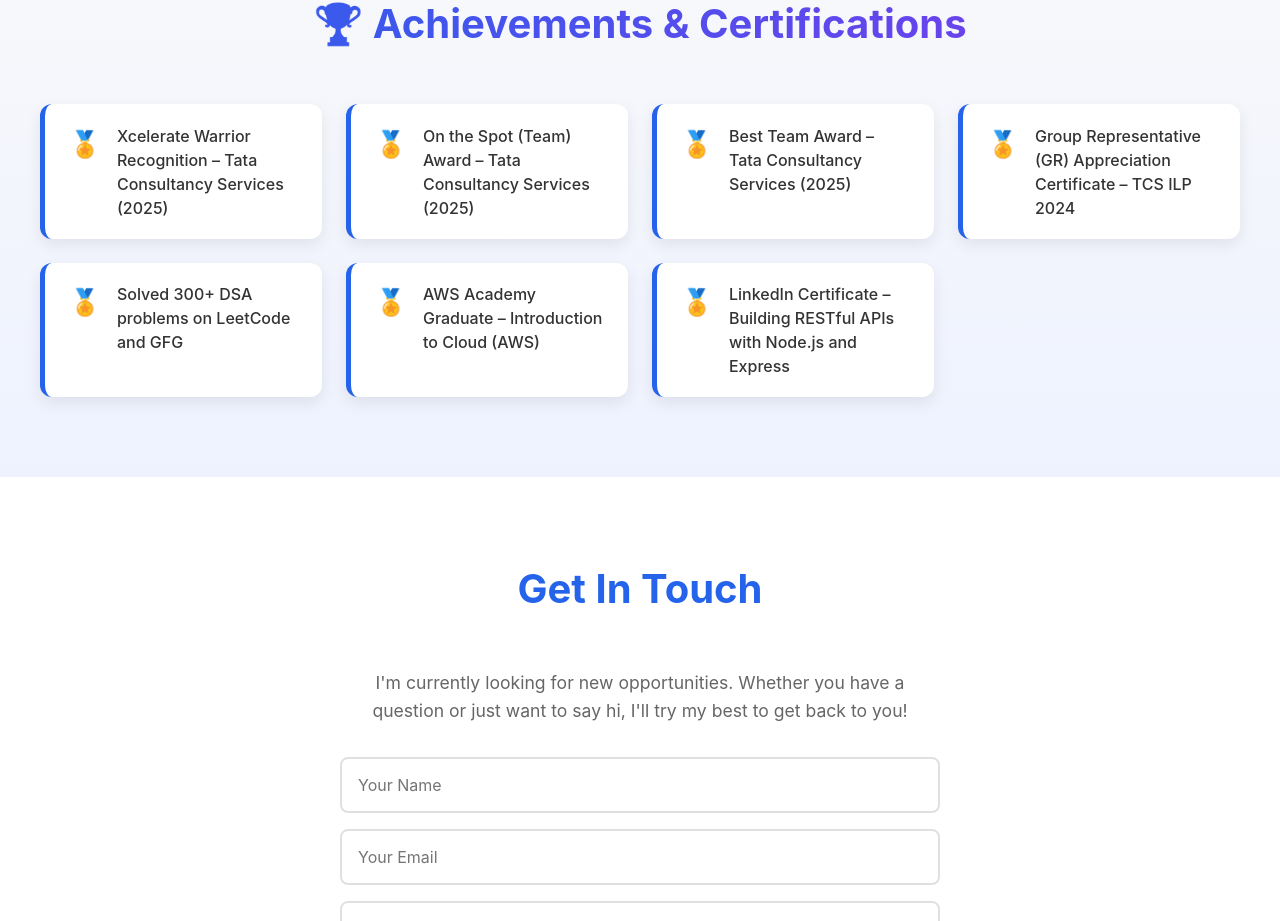
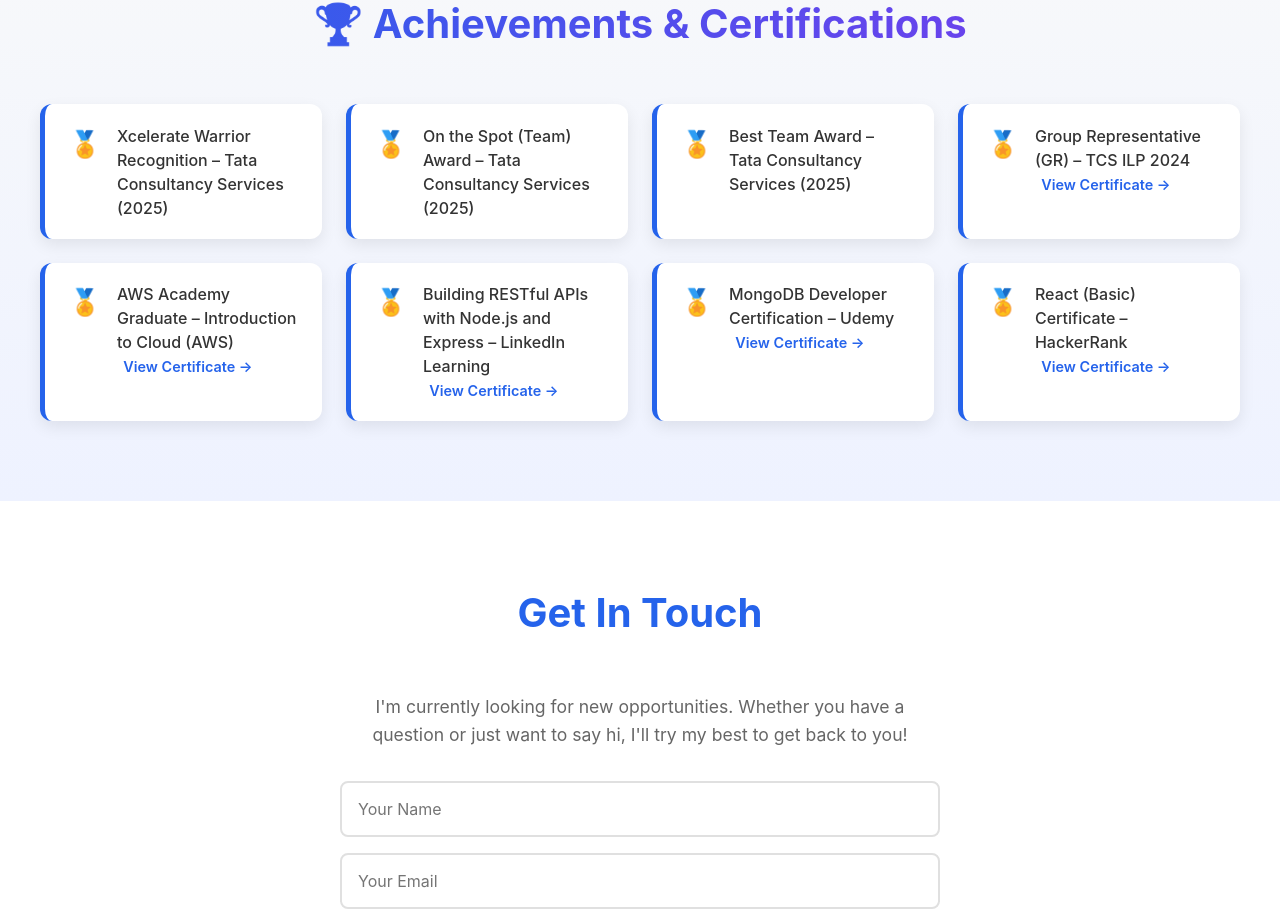
Before and after one commit to AakarshitRaj/Portfolio_Website, a React (Create React App) app in the folder frontend/: page / in a window 1280 px wide. Shown: the part 3417-4338 px from the top of the page. Built offline with nearby package versions, Linux system fonts and the light colour scheme; no server answers.

Commit message:
portfolio data change 4

```diff
--- a/frontend/src/Portfolio.css
+++ b/frontend/src/Portfolio.css
@@ -545,3 +545,17 @@
     text-align: left;
   }
 }
+.view-cert-link {
+  display: inline-block;
+  margin-left: 0.4rem;
+  font-size: 0.9rem;
+  color: #2563eb;
+  font-weight: 600;
+  text-decoration: none;
+  transition: color 0.3s ease, transform 0.2s ease;
+}
+
+.view-cert-link:hover {
+  color: #7c3aed;
+  transform: translateX(3px);
+}
--- a/frontend/src/Portfolio.js
+++ b/frontend/src/Portfolio.js
@@ -82,14 +82,40 @@
   }
 ],
 achievements: [
-  "Xcelerate Warrior Recognition – Tata Consultancy Services (2025)",
-  "On the Spot (Team) Award – Tata Consultancy Services (2025)",
-  "Best Team Award – Tata Consultancy Services (2025)",
-  "Group Representative (GR) Appreciation Certificate – TCS ILP 2024",
-  "Solved 300+ DSA problems on LeetCode and GFG",
-  "AWS Academy Graduate – Introduction to Cloud (AWS)",
-  "LinkedIn Certificate – Building RESTful APIs with Node.js and Express"
+  {
+    title: "Xcelerate Warrior Recognition – Tata Consultancy Services (2025)",
+    link: "" // leave blank if no link available
+  },
+  {
+    title: "On the Spot (Team) Award – Tata Consultancy Services (2025)",
+    link: ""
+  },
+  {
+    title: "Best Team Award – Tata Consultancy Services (2025)",
+    link: ""
+  },
+  {
+    title: "Group Representative (GR) – TCS ILP 2024",
+    link: "https://example.com/tcs-gr-certificate"
+  },
+  {
+    title: "AWS Academy Graduate – Introduction to Cloud (AWS)",
+    link: "https://www.credly.com/badges/aws-intro-cloud"
+  },
+  {
+    title: "Building RESTful APIs with Node.js and Express – LinkedIn Learning",
+    link: "https://www.linkedin.com/learning/certificates/your-link"
+  },
+  {
+    title: "MongoDB Developer Certification – Udemy",
+    link: "https://udemy-certificate-link"
+  },
+  {
+    title: "React (Basic) Certificate – HackerRank",
+    link: "https://www.hackerrank.com/certificates/your-link"
+  }
 ],
+
 
 };
 
@@ -298,12 +324,28 @@
       {DATA.achievements.map((a, i) => (
         <div key={i} className="achievement-card">
           <span className="trophy">🏅</span>
-          <p>{a}</p>
+          <p>
+            {a.title}
+            {a.link && (
+              <>
+                {" "}
+                <a
+                  href={a.link}
+                  target="_blank"
+                  rel="noopener noreferrer"
+                  className="view-cert-link"
+                >
+                  View Certificate →
+                </a>
+              </>
+            )}
+          </p>
         </div>
       ))}
     </div>
   </div>
 </section>
+
 
 
       {/* Contact Section */}
```
